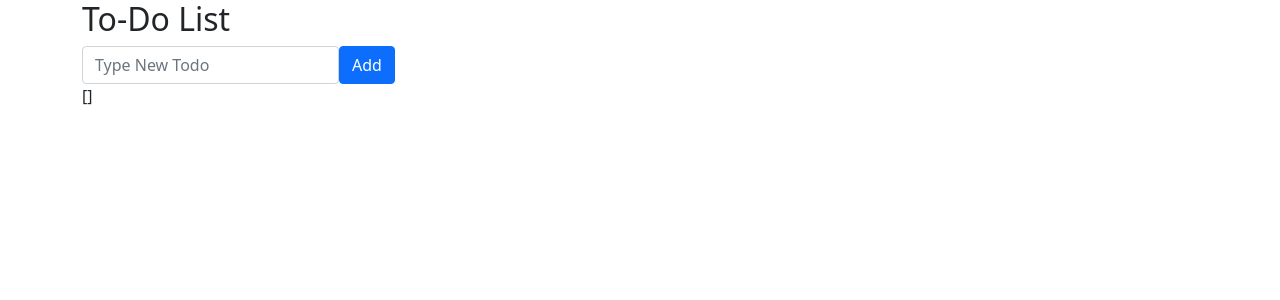
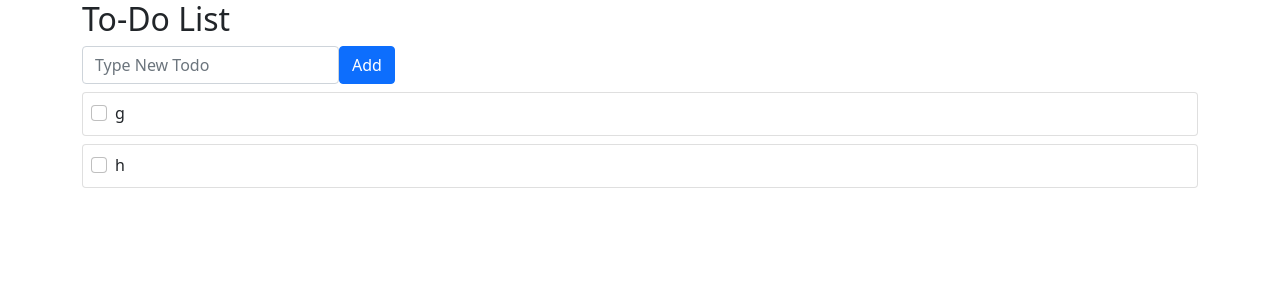
Before and after one commit to skaru2002/vue3-project, a Vue app: page / in a window 1280 px wide. Shown: the top 300 px of the page. Built offline with nearby package versions, Linux system fonts and the light colour scheme.

Commit message:
todoapp-체크박스

```diff
--- a/src/App.vue
+++ b/src/App.vue
@@ -1,10 +1,8 @@
 <template>
   <div class="container">
     <h2>To-Do List</h2>
-    <form
-      @submit.prevent="onSubmit"
-      class="d-flex"
-    >
+    <form @submit.prevent="onSubmit">
+      <div class="d-flex">
         <div class="flex-glow-1 mr-2">
           <input
             class="form-control"
@@ -21,8 +19,31 @@
             Add
           </button>
         </div>
+      </div>
+      <div
+        v-show="hasError"
+        style="color: red"
+      >
+        This Field Cannot Be Empty
+      </div>
     </form>
-    {{ todos }}
+    <div
+      v-for="todo in todos"
+      :key="todo.id"
+      class="card mt-2"
+    >
+      <div class="card-body p-2">
+        <div class="form-check">
+          <input
+            class="form-check-input"
+            type="checkbox"
+            v-model="todo.completed"
+          >
+          <!-- <label class="form-check"></label> -->
+          {{ todo.value}}
+        </div>
+      </div>
+    </div>
   </div>
 </template>
 
@@ -31,18 +52,30 @@ import { ref } from 'vue';
 export default {
   setup () {
     const todo = ref('');
-    const todos = ref([]);
+    const todos = ref([
+      { id: 1, value: "g" },
+      { id: 2, value: "h" },
+      ]);
+    const hasError = ref(false);
 
     const onSubmit = () => {
+      if(todo.value === ''){
+        hasError.value = true;
+      }else{
         todos.value.push({
           id: Date.now(),
           value: todo.value,
+          completed: false,
         })
+        hasError.value = false;
+        todo.value ='';
+      }
     }
     return {
       todo,
       todos,
       onSubmit,
+      hasError,
     };
   }
 }
```
Lines whose indentation alone changed are shown as unchanged.
